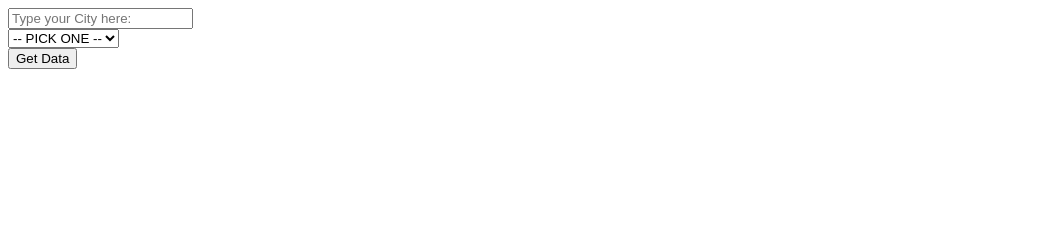
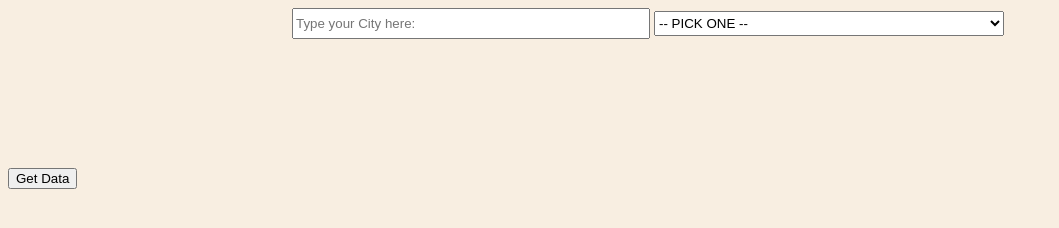
Before and after one commit to gergodancs/weatherApi, a plain HTML site: page index.html in a window 1280 px wide. Shown: the whole page, without its empty margins (0-1059 px from the left). Drawn offline with Linux system fonts and the light colour scheme.

Commit message:
1.2cssflex

```diff
--- a/index.html
+++ b/index.html
@@ -4,13 +4,22 @@
     <meta charset="UTF-8" />
     <meta http-equiv="X-UA-Compatible" content="IE=edge" />
     <meta name="viewport" content="width=device-width, initial-scale=1.0" />
+    <link rel="stylesheet" href="style.css" />
     <title>Document</title>
+  </head>
+  <body>
     <div class="container">
-      <div class="input-constainer">
-        <div class="input-city">
-          <input type="text" name="" id="" placeholder="Type your City here:" />
+      <div class="input-container">
+        <div class="input">
+          <div class="inp-city">
+            <input
+              type="text"
+              name=""
+              id=""
+              placeholder="Type your City here:"
+            />
           </div>
-        <div class="input-data">
+          <div class="select-cond">
             <select name="" id="selector">
               <option value="">-- PICK ONE --</option>
               <option value="">Temperature</option>
@@ -18,12 +27,12 @@
               <option value="">Humidity</option>
             </select>
           </div>
+        </div>
+      </div>
       <div class="btn">
         <button>Get Data</button>
       </div>
-      </div>
       <div class="result"></div>
     </div>
-  </head>
-  <body></body>
+  </body>
 </html>
--- a/style.css
+++ b/style.css
@@ -0,0 +1,27 @@
+body {
+  background-color: rgb(248, 238, 225);
+  width: 100vw;
+  height: 100vh;
+}
+.container {
+  width: 100vw;
+  height: 100vh;
+  display: flex;
+  flex-direction: column;
+  align-content: center;
+}
+.input-container {
+  width: 100%;
+  height: 20%;
+  display: flex;
+  justify-content: center;
+}
+.inp-city,
+.select-cond {
+  display: inline;
+}
+input,
+select {
+  width: 350px;
+  height: 25px;
+}
```
Lines whose indentation alone changed are shown as unchanged.
